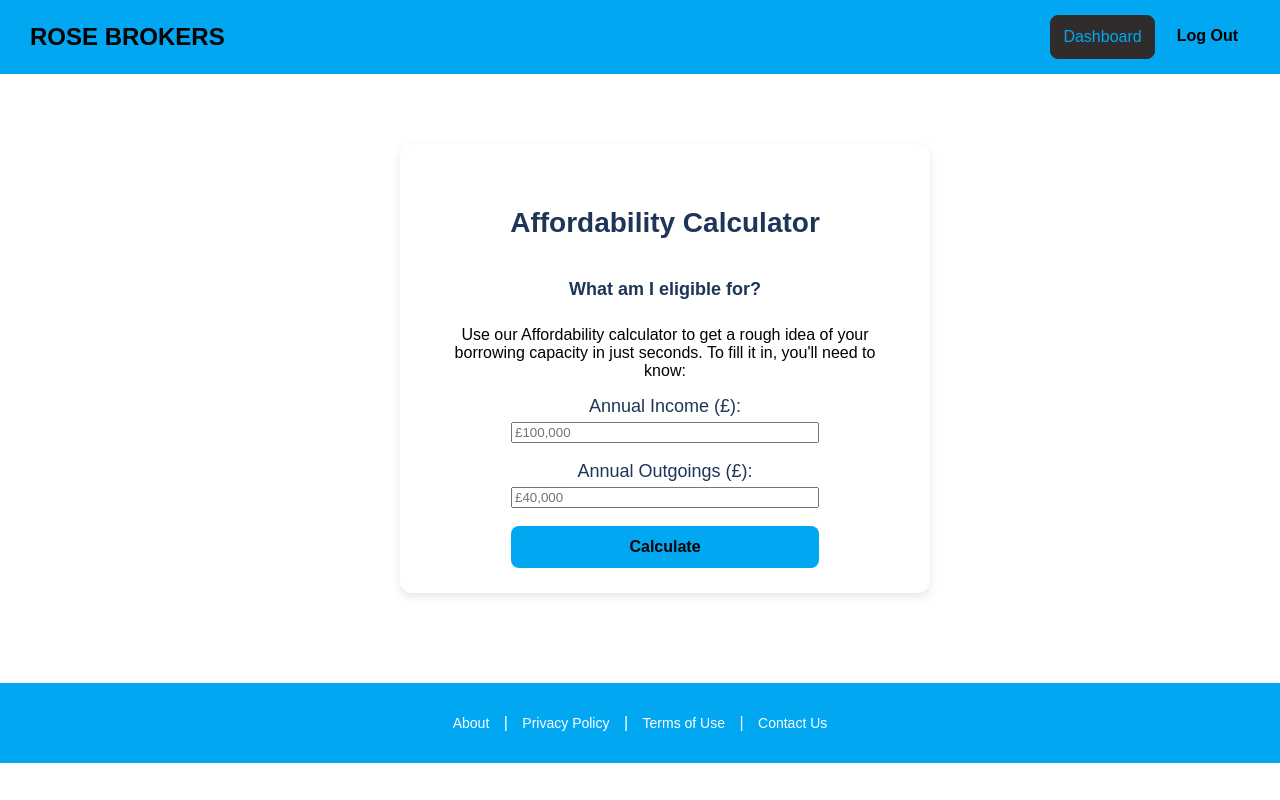
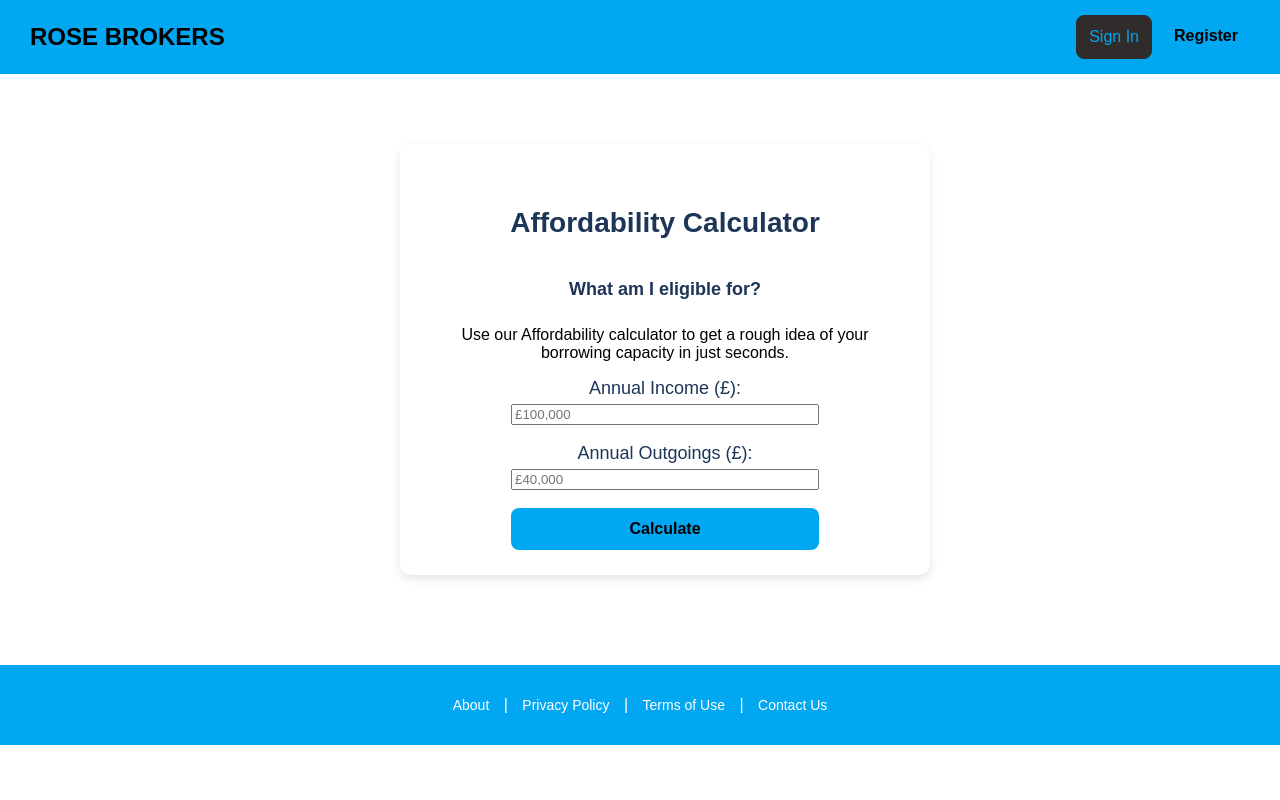
Before and after one commit to Theo-Asamp/Mortgage-Quotation-System, a PHP site: page /affordability.php in a window 1280 px wide. Run offline with PHP 8.4, Linux system fonts and the light colour scheme; data comes from the database, SQL or seed files in the repository.

Commit message:
Final Fixes, I promised :)

```diff
--- a/affordability.php
+++ b/affordability.php
@@ -1,24 +1,20 @@
 <?php
-
-require 'db.php';
+session_start(); // Required for session-based login
 
 $borrowing_capacity = null;
 
 if ($_SERVER['REQUEST_METHOD'] === 'POST') {
     $income = floatval($_POST['income']);
     $outgoings = floatval($_POST['outgoings']);
-
-
-
-    $monthly_net = ($income - $outgoings) ;
-    $borrowing_capacity = ($monthly_net) * 4.5;
+    $monthly_net = $income - $outgoings;
+    $borrowing_capacity = $monthly_net * 4.5;
 }
 ?>
 <!DOCTYPE html>
 <html lang="en">
 <head>
   <meta charset="UTF-8" />
-    <meta name="viewport" content="width=device-width, initial-scale=1.0" />
+  <meta name="viewport" content="width=device-width, initial-scale=1.0"/>
   <title>Rose Mortgage Calculator</title>
   <link rel="stylesheet" href="/css/global.css" />
   <link rel="icon" href="/src/images/Favicon.jpg" />
@@ -29,8 +25,7 @@ if ($_SERVER['REQUEST_METHOD'] === 'POST') {
       align-items: center;
       text-align: center;
     }
-      .intro-section__content input,
-      .intro-section__content select {
+    .intro-section__content input {
       width: 300px;
       margin-top: 5px;
     }
@@ -46,28 +41,34 @@ if ($_SERVER['REQUEST_METHOD'] === 'POST') {
   </style>
 </head>
 <body>
+
+  <!-- Dynamic Navbar -->
   <header class="navbar">
-      <a href="/dashboard.php" class="navbar__title-link">
+    <a href="/index.php" class="navbar__title-link">
       <h1 class="navbar__title">ROSE BROKERS</h1>
     </a>
     <div class="navbar__buttons">
-        <a href="dashboard.php"><button class="btn btn--register">Dashboard</button></a>
-        <a href="logout.php"><button class="btn btn--login">Log Out</button></a>
+      <?php if (isset($_SESSION['user_id'])): ?>
+        <!-- Logged-in user view -->
+        <a href="/dashboard.php"><button class="btn btn--register">Dashboard</button></a>
+        <a href="/logout.php"><button class="btn btn--login">Log Out</button></a>
+      <?php else: ?>
+        <!-- Guest view -->
+        <a href="/login.php"><button class="btn btn--register">Sign In</button></a>
+        <a href="/register.php"><button class="btn btn--login">Register</button></a>
+      <?php endif; ?>
     </div>
   </header>
 
   <section class="intro-section">
     <div class="intro-section__content">
       <h4 class="intro-section__title">Affordability Calculator</h4>
-
-
       <h4 class="card__title">What am I eligible for?</h4>
       <p>
-            Use our Affordability calculator to get a rough idea of your borrowing capacity in just seconds. To fill it in, you'll need to know:
+        Use our Affordability calculator to get a rough idea of your borrowing capacity in just seconds.
       </p>
+
       <form id="mortgageForm" method="POST">
-          <div>
-
         <label class="card__title">Annual Income (£):</label><br />
         <input type="number" name="income" required placeholder="£100,000"/><br /><br />
 
@@ -75,32 +76,12 @@ if ($_SERVER['REQUEST_METHOD'] === 'POST') {
         <input type="number" name="outgoings" required placeholder="£40,000"/><br /><br />
 
         <button type="submit" class="btn btn--login">Calculate</button>
-
-          </div>
-
-
       </form>
 
-        <div>
-
-
-
-
-
-
-
-        </div>
-
-        <div id="results" style="display: flex; flex-direction: column; align-items: center; justify-content: center;">
+      <div id="results">
         <?php if ($borrowing_capacity !== null): ?>
           <h3>Your Estimated Borrowing Capacity: £<?= number_format($borrowing_capacity, 2) ?></h3>
         <?php endif; ?>
-
-
-
-
-
-
       </div>
     </div>
   </section>
@@ -113,5 +94,6 @@ if ($_SERVER['REQUEST_METHOD'] === 'POST') {
       <a href="/contact.html">Contact Us</a>
     </p>
   </footer>
+
 </body>
 </html>
```
Lines whose indentation alone changed are shown as unchanged.
